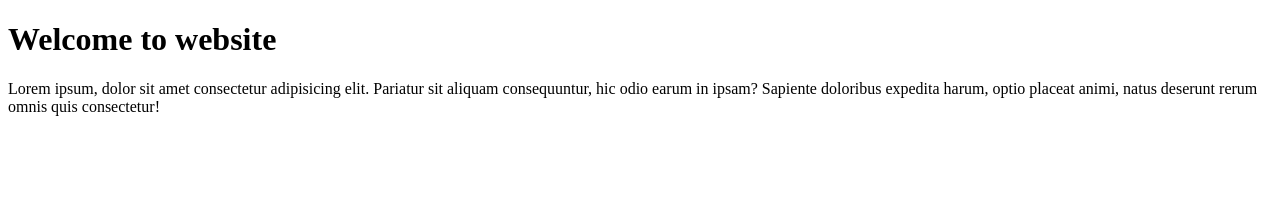
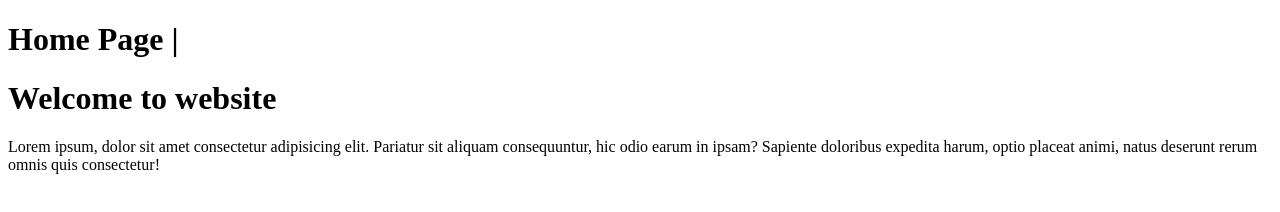
Before and after one commit to ADHARSH45/Training, a plain HTML site: page Home.html in a window 1280 px wide. Drawn offline with Linux system fonts and the light colour scheme.

Commit message:
home page |

```diff
--- a/Home.html
+++ b/Home.html
@@ -6,6 +6,7 @@
     <title>HomePage</title>
 </head>
 <body>
+    <h1>Home Page | </h1>
     <h1>Welcome to website </h1>
     <p>Lorem ipsum, dolor sit amet consectetur adipisicing elit. Pariatur sit aliquam consequuntur, hic odio earum in ipsam? Sapiente doloribus expedita harum, optio placeat animi, natus deserunt rerum omnis quis consectetur!
     </p>
```
